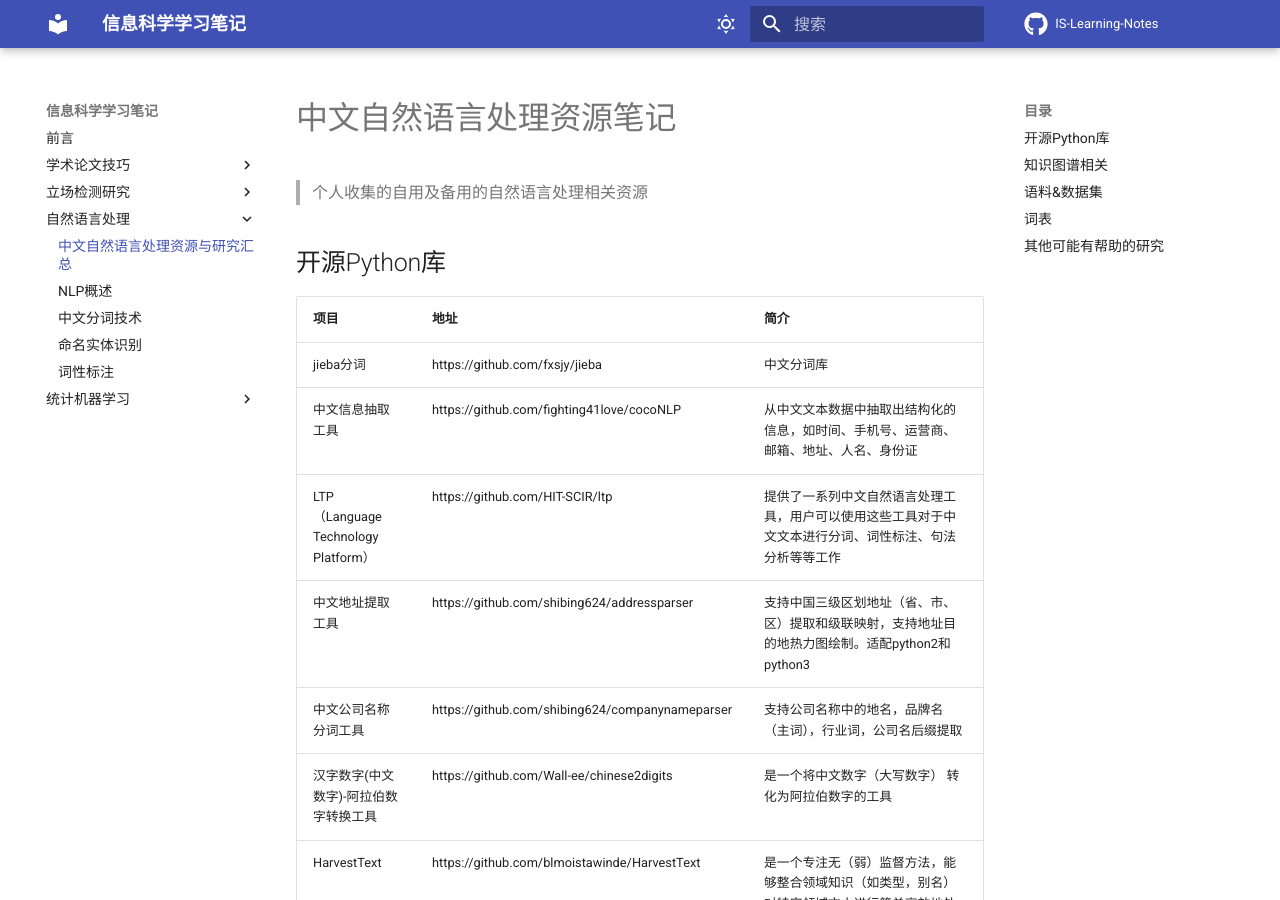
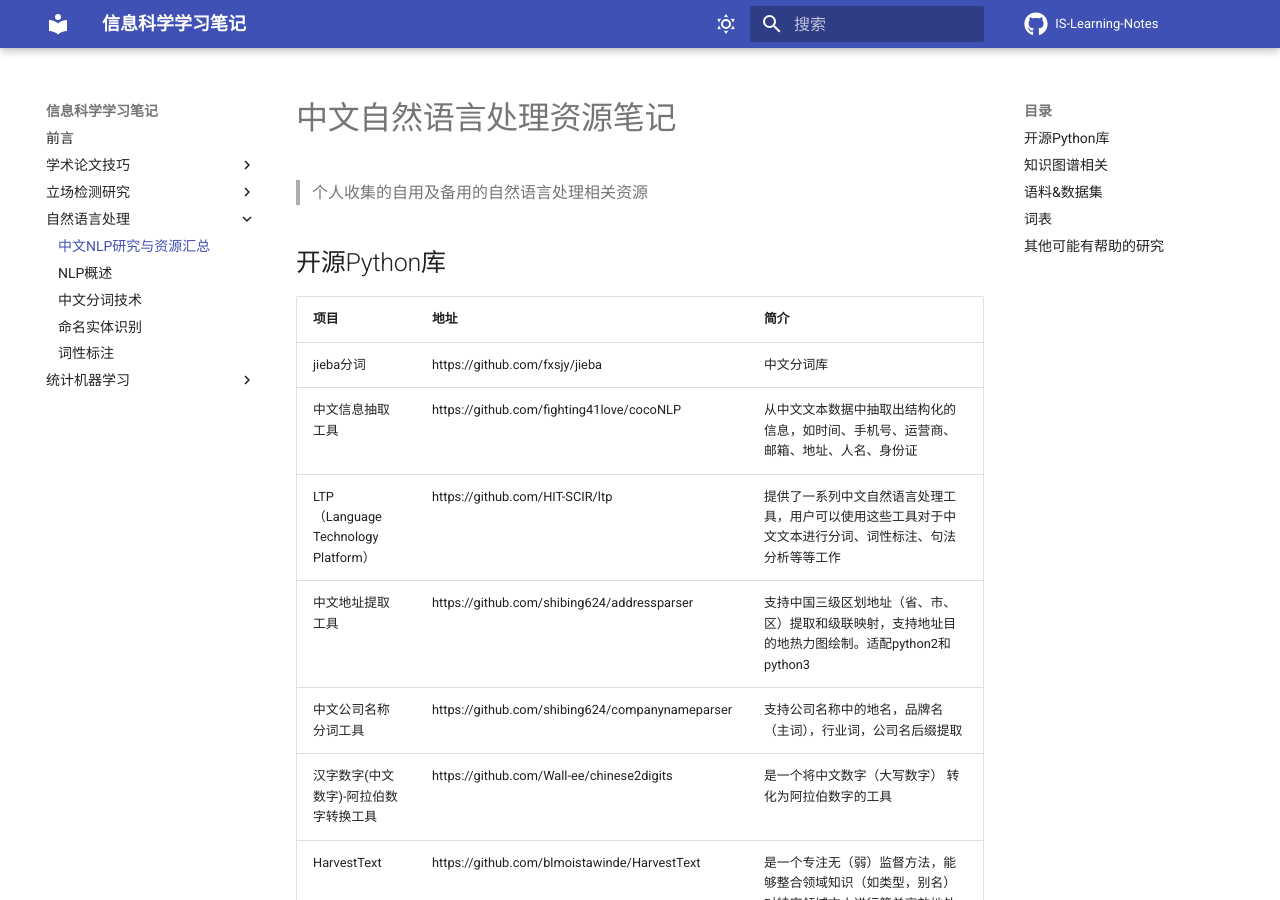
Before and after one commit to junchaoIU/NLP-Learning-Notes, an MkDocs documentation site: the page built from docs/自然语言处理/中文NLP研究与资源汇总/中文NLP研究与资源汇总.md, in a window 1280 px wide and 900 px high. Built offline with MkDocs 1.6.1 and Material for MkDocs 9.7.7, drawn with Linux system fonts in a browser that asks for light colours; comment, search, counter and statistics services are not loaded.

Commit message:
fix layout

```diff
--- a/mkdocs.yml
+++ b/mkdocs.yml
@@ -75,7 +75,7 @@ nav:
       - 数据集:
           - "NLPCC2016-Task4": "立场检测研究/NLPCC2016-Task4/NLPCC2016-Task4.md"
   - 自然语言处理:
-      - 中文自然语言处理资源与研究汇总: "自然语言处理/中文自然语言研究与资源汇总/中文自然语言处理资源与研究汇总.md"
+      - 中文NLP研究与资源汇总: "自然语言处理/中文NLP研究与资源汇总/中文NLP研究与资源汇总.md"
       - NLP概述: "自然语言处理/NLP概述/NLP概述.md"
       - 中文分词技术: "自然语言处理/中文分词技术/中文分词技术.md"
       - 命名实体识别: "自然语言处理/命名实体识别/命名实体识别.md"
```
Also changed, not shown: docs/自然语言处理/中文NLP研究与资源汇总/中文NLP研究与资源汇总.md (renamed from docs/自然语言处理/中文自然语言研究与资源汇总/中文自然语言处理资源与研究汇总.md).
